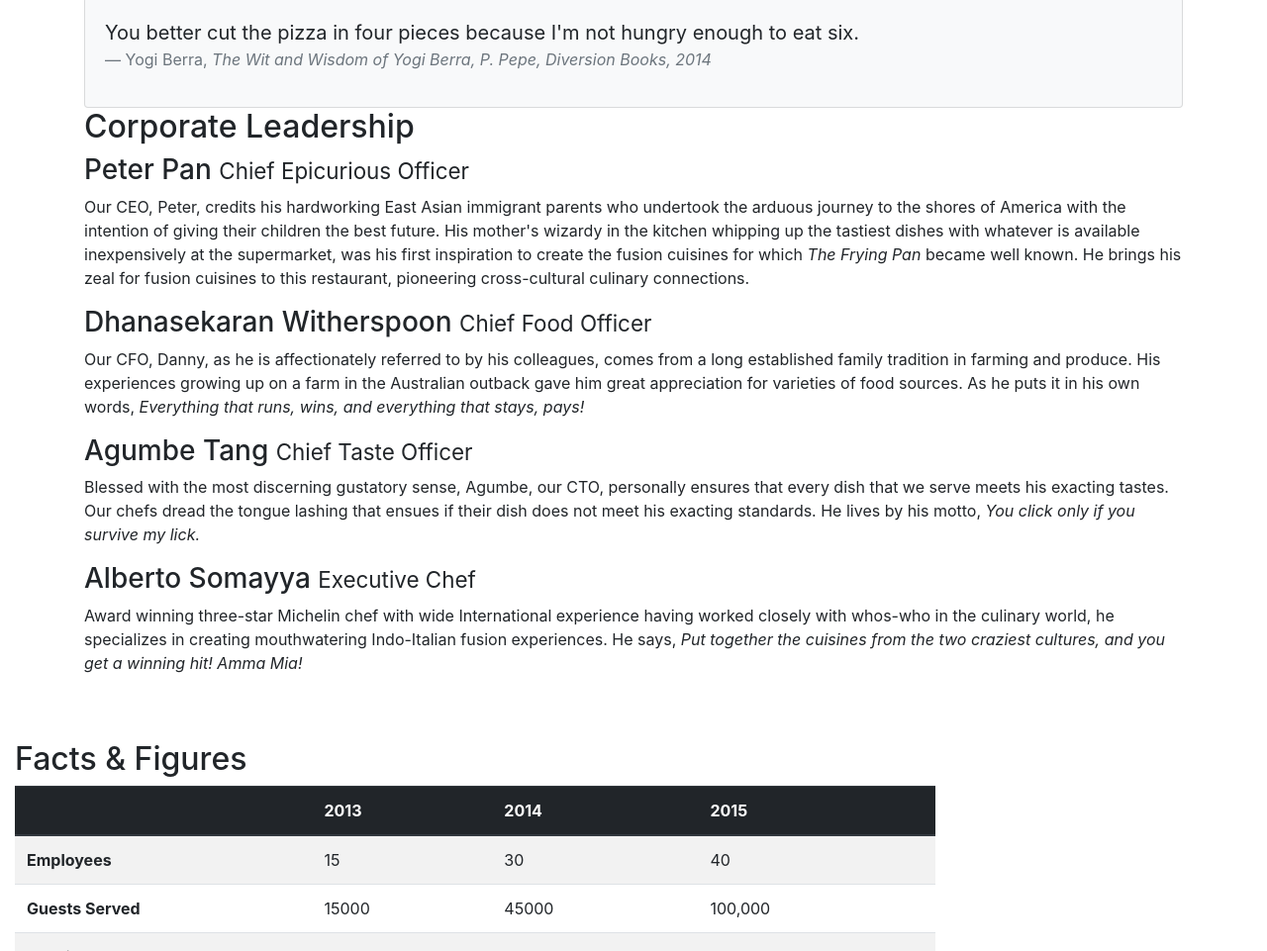
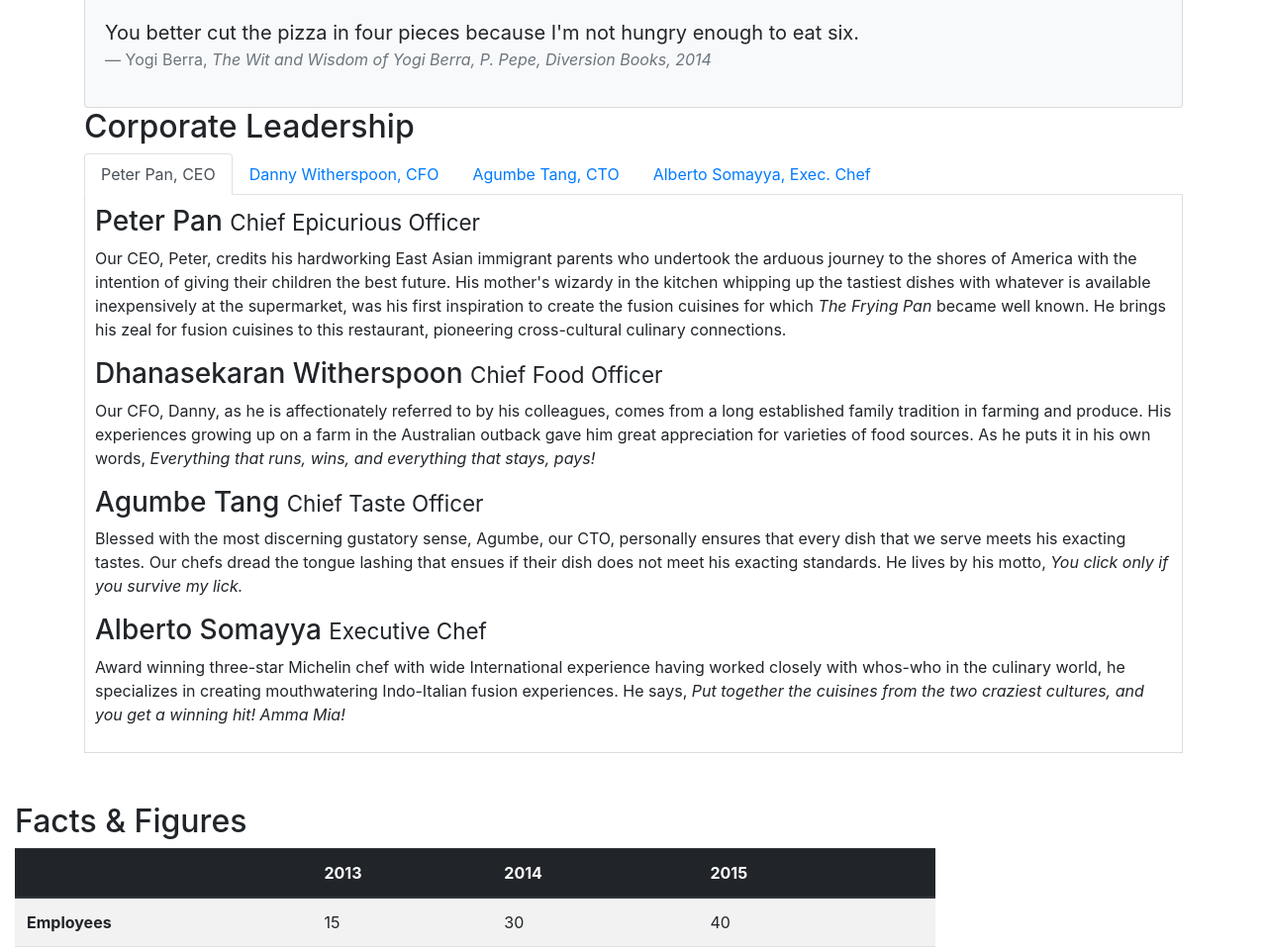
Before and after one commit to paulcavery/conFusion, a website: page aboutus.html in a window 1280 px wide. Shown: the part 762-1723 px from the top of the page at 99% size. Drawn offline with nearby package versions, Linux system fonts and the light colour scheme.

Commit message:
Tabbed Navigation

```diff
--- a/aboutus.html
+++ b/aboutus.html
@@ -105,14 +105,42 @@
         <div class="row">
             <div class="col-12">
                 <h2>Corporate Leadership</h2>
+                <ul class="nav nav-tabs">
+                    <li class="nav-item">
+                      <a class="nav-link active" href="#peter"
+                        role="tab" data-toggle="tab">Peter Pan, CEO</a>
+                    </li>
+                    <li class="nav-item">
+                      <a class="nav-link" href="#danny" role="tab"
+                        data-toggle="tab">Danny Witherspoon, CFO</a>
+                    </li>
+                    <li class="nav-item">
+                      <a class="nav-link" href="#agumbe"role="tab"
+                        data-toggle="tab">Agumbe Tang, CTO</a>
+                    </li>
+                    <li class="nav-item">
+                      <a class="nav-link" href="#alberto" role="tab"
+                        data-toggle="tab">Alberto Somayya, Exec. Chef</a>
+                    </li>
+                </ul>
+                <div class="tab-content">
+                    <div role="tab-panel" class="tab-pane fade show active" id="peter">
                         <h3>Peter Pan <small>Chief Epicurious Officer</small></h3>
                         <p class="d-none d-sm-block">Our CEO, Peter, credits his hardworking East Asian immigrant parents who undertook the arduous journey to the shores of America with the intention of giving their children the best future. His mother's wizardy in the kitchen whipping up the tastiest dishes with whatever is available inexpensively at the supermarket, was his first inspiration to create the fusion cuisines for which <em>The Frying Pan</em> became well known. He brings his zeal for fusion cuisines to this restaurant, pioneering cross-cultural culinary connections.</p>
+                    </div>
+                    <div role="tab-panel" class="tab-pane fade show active" id="danny">
                         <h3>Dhanasekaran Witherspoon <small>Chief Food Officer</small></h3>
                         <p class="d-none d-sm-block">Our CFO, Danny, as he is affectionately referred to by his colleagues, comes from a long established family tradition in farming and produce. His experiences growing up on a farm in the Australian outback gave him great appreciation for varieties of food sources. As he puts it in his own words, <em>Everything that runs, wins, and everything that stays, pays!</em></p>
+                    </div>
+                    <div role="tab-panel" class="tab-pane fade show active" id="agumbe">
                         <h3>Agumbe Tang <small>Chief Taste Officer</small></h3>
                         <p class="d-none d-sm-block">Blessed with the most discerning gustatory sense, Agumbe, our CTO, personally ensures that every dish that we serve meets his exacting tastes. Our chefs dread the tongue lashing that ensues if their dish does not meet his exacting standards. He lives by his motto, <em>You click only if you survive my lick.</em></p>
+                    </div>
+                    <div role="tab-panel" class="tab-pane fade show active" id="alberto">
                         <h3>Alberto Somayya <small>Executive Chef</small></h3>
                         <p class="d-none d-sm-block">Award winning three-star Michelin chef with wide International experience having worked closely with whos-who in the culinary world, he specializes in creating mouthwatering Indo-Italian fusion experiences. He says, <em>Put together the cuisines from the two craziest cultures, and you get a winning hit! Amma Mia!</em></p>
+                    </div>
+                </div>
             </div>
        </div>
 
--- a/css/styles.css
+++ b/css/styles.css
@@ -1,39 +1,44 @@
-body{
-    padding:50px 0px 0px 0px;
-    z-index:0;
+body {
+  padding: 50px 0px 0px 0px;
+  z-index: 0;
 }
 
 .navbar-dark {
-     background-color: #512DA8;
+  background-color: #512da8;
 }
 
-
-.row-header{
-    margin:0px auto;
-    padding:0px;
+.row-header {
+  margin: 0px auto;
+  padding: 0px;
 }
 
 .row-content {
-    margin:0px auto;
-    padding: 50px 0px 50px 0px;
-    border-bottom: 1px ridge;
-    min-height:400px;
+  margin: 0px auto;
+  padding: 50px 0px 50px 0px;
+  border-bottom: 1px ridge;
+  min-height: 400px;
 }
 
-.footer{
-    background-color: #D1C4E9;
-    margin:0px auto;
-    padding: 20px 0px 20px 0px;
+.footer {
+  background-color: #d1c4e9;
+  margin: 0px auto;
+  padding: 20px 0px 20px 0px;
 }
 .jumbotron {
-    padding:70px 30px 70px 30px;
-    margin:0px auto;
-    background: #9575CD ;
-    color:floralwhite;
+  padding: 70px 30px 70px 30px;
+  margin: 0px auto;
+  background: #9575cd;
+  color: floralwhite;
 }
 
-address{
-    font-size:80%;
-    margin:0px;
-    color:#0f0f0f;
+address {
+  font-size: 80%;
+  margin: 0px;
+  color: #0f0f0f;
 }
+.tab-content {
+  border-left: 1px solid #ddd;
+  border-right: 1px solid #ddd;
+  border-bottom: 1px solid #ddd;
+  padding: 10px;
+}
```
Lines whose indentation alone changed are shown as unchanged.
